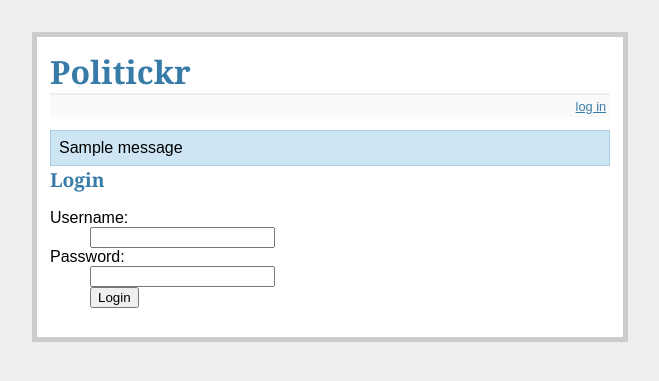
After one commit to joshuazweig/Lionhack, a Flask app: template templates/login.html in a window 1280 px wide. The commit adds this page. Shown: the top 381 px of the page, without its empty margins (310-969 px from the left). Run offline with Flask 2, Linux system fonts and the light colour scheme; the template is opened without the code that fills it, so the values that code supplies are empty; tables that the repository leaves empty hold one stand-in row (values such as "Sample post"); one stand-in notice (Sample message) is shown.

Commit message:
gonna add form

```diff
--- a/app.py
+++ b/app.py
@@ -105,4 +105,4 @@ def update():
 
 if __name__ == '__main__':
     app.debug = True
-    app.run()
+    app.run(host="0.0.0.0")
--- /dev/null
+++ b/schema.sql
@@ -0,0 +1,6 @@
+drop table if exists entries;
+create table entries (
+  id integer primary key autoincrement,
+  title text not null,
+  text text not null
+);
--- /dev/null
+++ b/static/style.css
@@ -0,0 +1,18 @@
+body            { font-family: sans-serif; background: #eee; }
+a, h1, h2       { color: #377ba8; }
+h1, h2          { font-family: 'Georgia', serif; margin: 0; }
+h1              { border-bottom: 2px solid #eee; }
+h2              { font-size: 1.2em; }
+
+.page           { margin: 2em auto; width: 35em; border: 5px solid #ccc;
+                  padding: 0.8em; background: white; }
+.entries        { list-style: none; margin: 0; padding: 0; }
+.entries li     { margin: 0.8em 1.2em; }
+.entries li h2  { margin-left: -1em; }
+.add-entry      { font-size: 0.9em; border-bottom: 1px solid #ccc; }
+.add-entry dl   { font-weight: bold; }
+.metanav        { text-align: right; font-size: 0.8em; padding: 0.3em;
+                  margin-bottom: 1em; background: #fafafa; }
+.flash          { background: #cee5F5; padding: 0.5em;
+                  border: 1px solid #aacbe2; }
+.error          { background: #f0d6d6; padding: 0.5em; }
--- /dev/null
+++ b/templates/layout.html
@@ -0,0 +1,17 @@
+<!doctype html>
+<title>Politickr</title>
+<link rel=stylesheet type=text/css href="{{ url_for('static', filename='style.css') }}">
+<div class=page>
+  <h1>Politickr</h1>
+  <div class=metanav>
+  {% if not session.logged_in %}
+    <a href="{{ url_for('login') }}">log in</a>
+  {% else %}
+    <a href="{{ url_for('logout') }}">log out</a>
+  {% endif %}
+  </div>
+  {% for message in get_flashed_messages() %}
+    <div class=flash>{{ message }}</div>
+  {% endfor %}
+  {% block body %}{% endblock %}
+</div>
--- /dev/null
+++ b/templates/login.html
@@ -0,0 +1,14 @@
+{% extends "layout.html" %}
+{% block body %}
+  <h2>Login</h2>
+  {% if error %}<p class=error><strong>Error:</strong> {{ error }}{% endif %}
+  <form action="{{ url_for('login') }}" method=post>
+    <dl>
+      <dt>Username:
+      <dd><input type=text name=username>
+      <dt>Password:
+      <dd><input type=password name=password>
+      <dd><input type=submit value=Login>
+    </dl>
+  </form>
+{% endblock %}
```
Also changed, not shown: templates/index.html (+10 -2 lines), templates/main.html (added, +11 -0 lines), templates/show_entries.html (added, +21 -0 lines).
